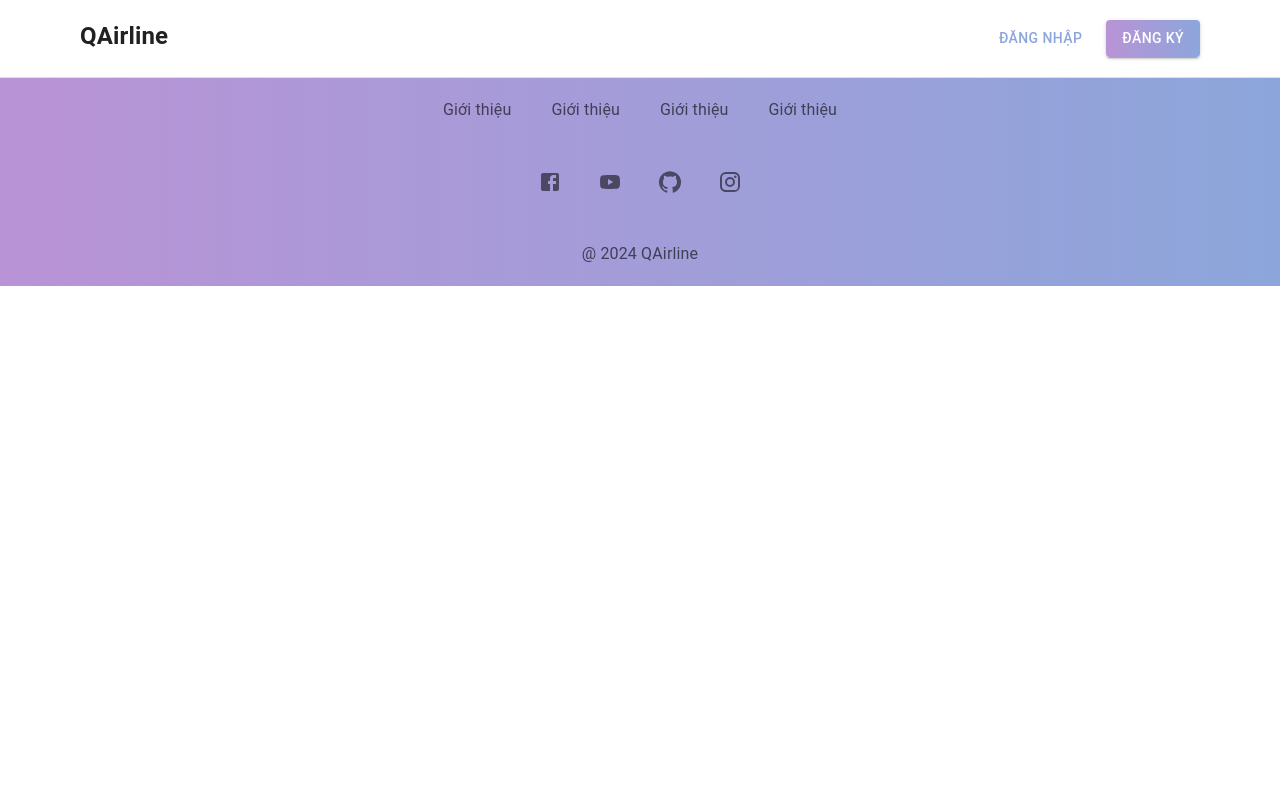
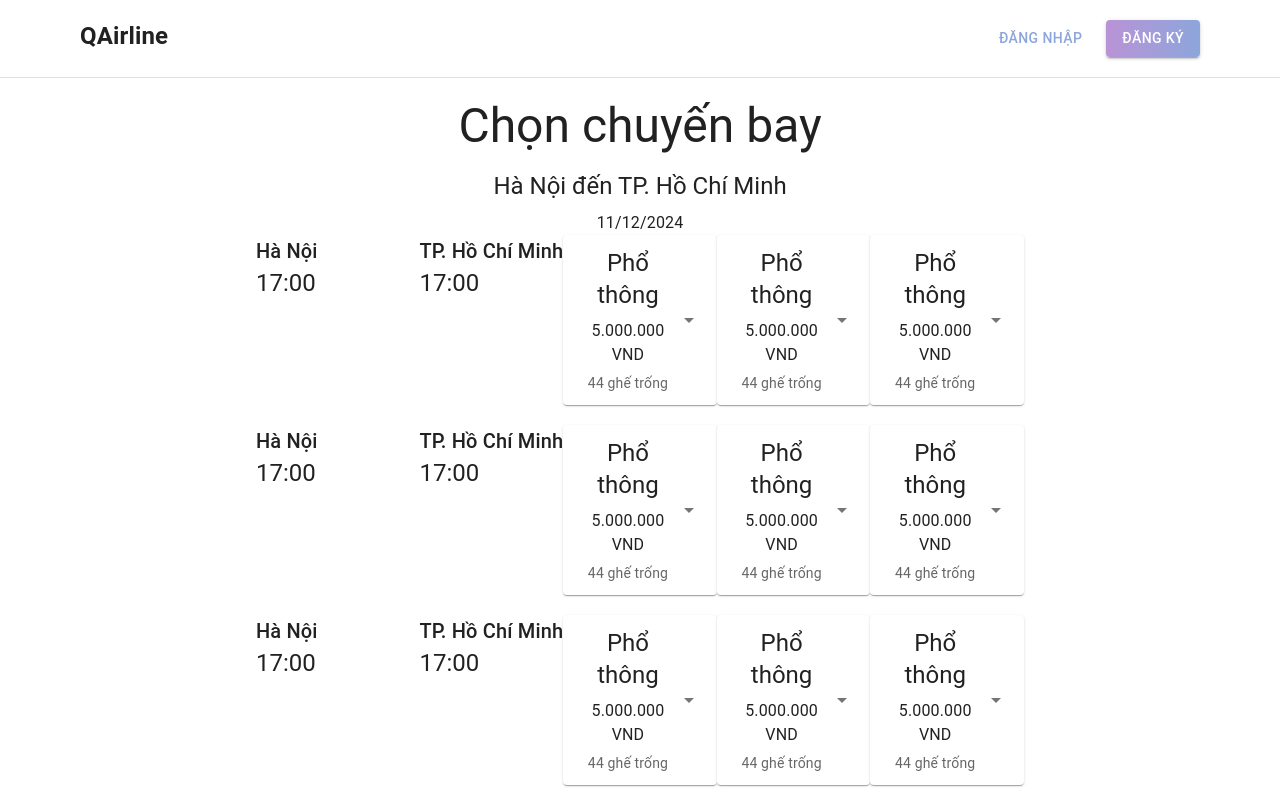
Before and after one commit to hudzg/QAirline, a React (Vite) app in the folder Frontend/QAirline/: page /booking in a window 1280 px wide. Shown: the top 800 px of the page. Built offline with nearby package versions, Linux system fonts and the light colour scheme.

Commit message:
add booking

```diff
--- /dev/null
+++ b/Frontend/QAirline/src/Component/Booking/Booking.jsx
@@ -0,0 +1,28 @@
+import { Typography } from "@mui/material";
+import React from "react";
+import BookingCard from "./BookingCard";
+
+const Booking = () => {
+  return (
+    <div className="w-[60vw] m-auto">
+      <div className="mt-5">
+        <Typography variant="h3" textAlign={"center"} gutterBottom>
+          Chọn chuyến bay
+        </Typography>
+        <Typography variant="h5" textAlign={"center"} gutterBottom>
+          Hà Nội đến TP. Hồ Chí Minh
+        </Typography>
+        <Typography variant="body1" textAlign={"center"}>
+          11/12/2024
+        </Typography>
+      </div>
+      <div>
+        {[1, 1, 1, 1].map(() => (
+          <BookingCard />
+        ))}
+      </div>
+    </div>
+  );
+};
+
+export default Booking;
--- /dev/null
+++ b/Frontend/QAirline/src/Component/Booking/BookingCard.jsx
@@ -0,0 +1,145 @@
+import {
+  Accordion,
+  AccordionDetails,
+  AccordionSummary,
+  Button,
+  Typography,
+} from "@mui/material";
+import React from "react";
+import ArrowDropDownIcon from "@mui/icons-material/ArrowDropDown";
+import AirplaneTicketIcon from "@mui/icons-material/AirplaneTicket";
+import WorkIcon from "@mui/icons-material/Work";
+import LuggageIcon from "@mui/icons-material/Luggage";
+
+const BookingCard = () => {
+  return (
+    <div className="flex mb-5">
+      <div className="w-[40%] flex justify-between">
+        <div>
+          <Typography variant="h6">Hà Nội</Typography>
+          <Typography variant="h5">17:00</Typography>
+        </div>
+        <div>
+          <Typography variant="h6">TP. Hồ Chí Minh</Typography>
+          <Typography variant="h5">17:00</Typography>
+        </div>
+      </div>
+      <div className="w-[60%] flex">
+        <div className="w-[100%]">
+          <Accordion className="w-[100%]">
+            <AccordionSummary
+              className="w-[100%]"
+              expandIcon={<ArrowDropDownIcon />}
+            >
+              <div className="w-[100%]">
+                <Typography align="center" variant="h5" gutterBottom>
+                  Phổ thông
+                </Typography>
+                <Typography align="center" gutterBottom>
+                  5.000.000 VND
+                </Typography>
+                <Typography
+                  align="center"
+                  variant="body2"
+                  sx={{ color: "text.secondary" }}
+                >
+                  44 ghế trống
+                </Typography>
+              </div>
+            </AccordionSummary>
+            <AccordionDetails>
+              <div className="flex justify-around w-[100%]">
+                <Typography></Typography>
+                <Button
+                  variant="outlined"
+                  // sx={{
+                  //   // p: "1rem",
+                  //   background: "linear-gradient(to right, #B993D6, #8CA6DB)",
+                  // }}
+                >
+                  Chọn
+                </Button>
+              </div>
+            </AccordionDetails>
+          </Accordion>
+        </div>
+        <div className="w-[100%]">
+          <Accordion className="w-[100%]">
+            <AccordionSummary
+              className="w-[100%]"
+              expandIcon={<ArrowDropDownIcon />}
+            >
+              <div className="w-[100%]">
+                <Typography align="center" variant="h5" gutterBottom>
+                  Phổ thông
+                </Typography>
+                <Typography align="center" gutterBottom>
+                  5.000.000 VND
+                </Typography>
+                <Typography
+                  align="center"
+                  variant="body2"
+                  sx={{ color: "text.secondary" }}
+                >
+                  44 ghế trống
+                </Typography>
+              </div>
+            </AccordionSummary>
+            <AccordionDetails>
+              <div className="flex justify-around w-[100%]">
+                <Button
+                  variant="outlined"
+                  // sx={{
+                  //   // p: "1rem",
+                  //   background: "linear-gradient(to right, #B993D6, #8CA6DB)",
+                  // }}
+                >
+                  Chọn
+                </Button>
+              </div>
+            </AccordionDetails>
+          </Accordion>
+        </div>
+        <div className="w-[100%]">
+          <Accordion className="w-[100%]">
+            <AccordionSummary
+              className="w-[100%]"
+              expandIcon={<ArrowDropDownIcon />}
+            >
+              <div className="w-[100%]">
+                <Typography align="center" variant="h5" gutterBottom>
+                  Phổ thông
+                </Typography>
+                <Typography align="center" gutterBottom>
+                  5.000.000 VND
+                </Typography>
+                <Typography
+                  align="center"
+                  variant="body2"
+                  sx={{ color: "text.secondary" }}
+                >
+                  44 ghế trống
+                </Typography>
+              </div>
+            </AccordionSummary>
+            <AccordionDetails>
+              <div className="flex justify-around w-[100%]">
+                <Button
+                  variant="outlined"
+                  // sx={{
+                  //   // p: "1rem",
+                  //   background: "linear-gradient(to right, #B993D6, #8CA6DB)",
+                  // }}
+                >
+                  Chọn
+                </Button>
+              </div>
+            </AccordionDetails>
+          </Accordion>
+        </div>
+      </div>
+    </div>
+  );
+};
+
+export default BookingCard;
--- a/Frontend/QAirline/src/Component/Navbar/Navbar.jsx
+++ b/Frontend/QAirline/src/Component/Navbar/Navbar.jsx
@@ -5,8 +5,8 @@ import { useNavigate } from "react-router-dom";
 const Navbar = () => {
   const navigate = useNavigate();
   return (
-    <div>
-      <div className="sticky py-5 px-5 lg:px-20 flex justify-between">
+    <div className="sticky top-0 bg-white z-50">
+      <div className="py-5 px-5 lg:px-20 flex justify-between">
         <div className="cursor-pointer font-semibold text-2xl">QAirline</div>
         <div className="space-x-4">
           <Button onClick={() => navigate("/account/login")}>Đăng nhập</Button>
--- a/Frontend/QAirline/src/Routers/CustomerRoute.jsx
+++ b/Frontend/QAirline/src/Routers/CustomerRoute.jsx
@@ -1,6 +1,7 @@
 import React from "react";
 import { Route, Routes } from "react-router-dom";
 import Auth from "../Component/Auth/Auth";
+import Booking from "../Component/Booking/Booking";
 import Footer from "../Component/Footer/Footer";
 import Home from "../Component/Home/Home";
 import Navbar from "../Component/Navbar/Navbar";
@@ -11,6 +12,7 @@ const CustomerRoute = () => {
       <Navbar />
       <Routes>
         <Route path="/" element={<Home />}></Route>
+        <Route path="/booking" element={<Booking />}></Route>
       </Routes>
       <Auth />
       <Footer />
```
